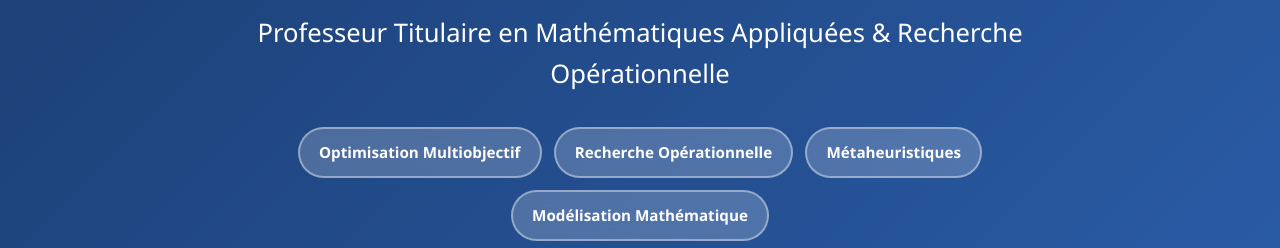
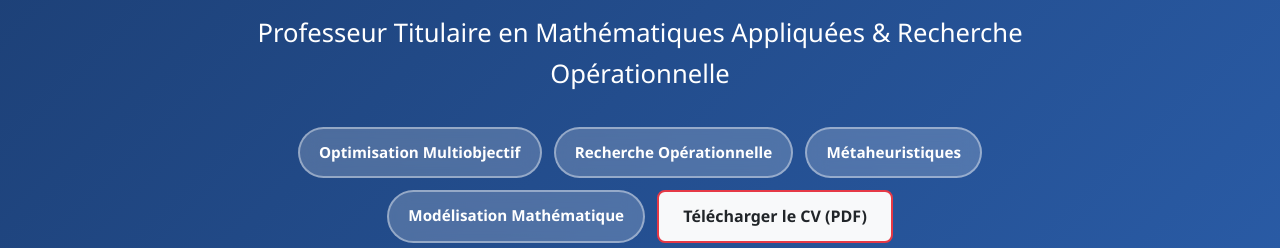
Before and after one commit to TOUGMA94/site-web-kounhinir-some, a plain HTML site: page index.html in a window 1280 px wide. Shown: the part 552-800 px from the top of the page. Drawn offline with Linux system fonts and the light colour scheme.

Commit message:
Update index.html

```diff
--- a/index.html
+++ b/index.html
@@ -1060,6 +1060,9 @@
                 <div class="tag">Recherche Opérationnelle</div>
                 <div class="tag">Métaheuristiques</div>
                 <div class="tag">Modélisation Mathématique</div>
+				<div style="text-align: right; color: var(--gold);">
+                    <a href="Kounhinir_SOME_CV.pdf" class="btn btn-secondary">Télécharger le CV (PDF)</a>
+                </div>
             </div>
         </div>
     </section>
```
